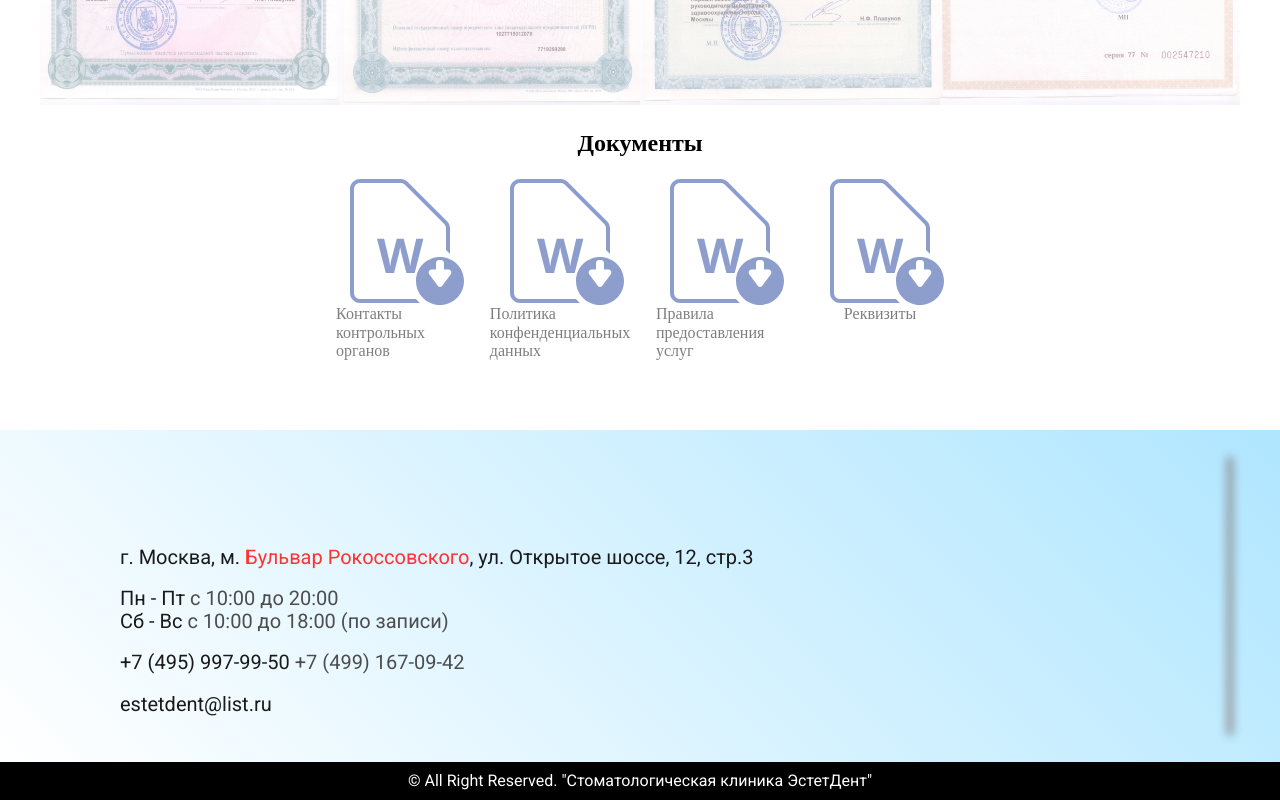
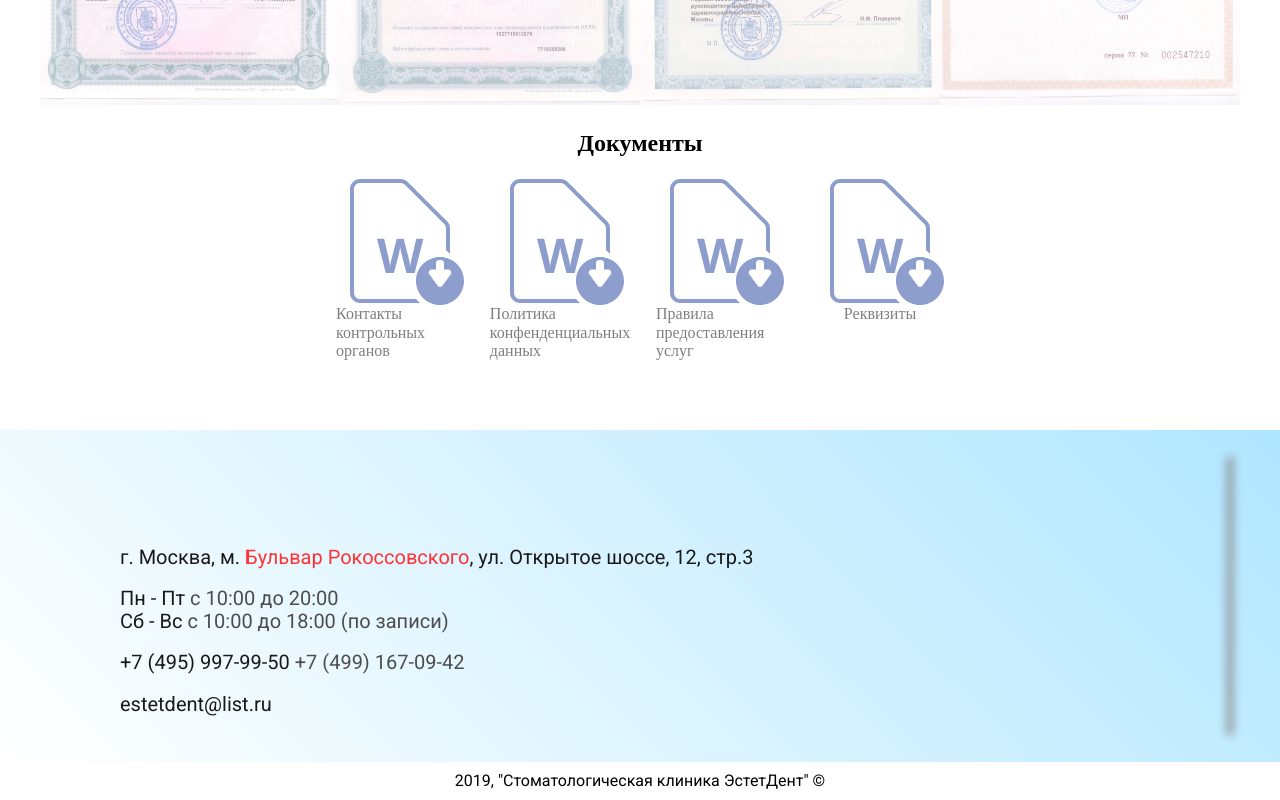
Before and after one commit to Kesishere/estet-dent, a website: page index.html in a window 1280 px wide. Shown: the part 2876-3676 px from the top of the page. Drawn offline with Linux system fonts and the light colour scheme.

Commit message:
Update colors

```diff
--- a/index.html
+++ b/index.html
@@ -206,6 +206,6 @@
 			</div>
 		</section>
 	</main>
-	<footer class="footer">© All Right Reserved. "Стоматологическая клиника ЭстетДент"</footer>
+	<footer class="footer">2019, "Стоматологическая клиника ЭстетДент" ©</footer>
 </body>
 </html>
--- a/styles.css
+++ b/styles.css
@@ -1,6 +1,5 @@
 /**
 TODO Breakpints 360px 1200px
-
 */
 
 section {
@@ -238,8 +237,8 @@ a:hover {
 }
 
 .footer {
-	background: black;
-	color: #fff;
+	background: #fff;
+	color: #000;
 	display: flex;
 	align-items: center;
 	justify-content: center;
```
